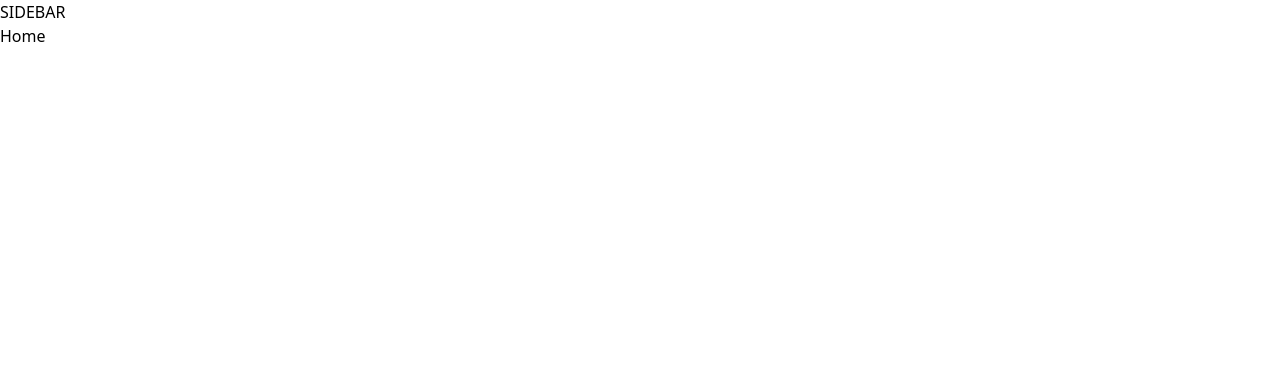
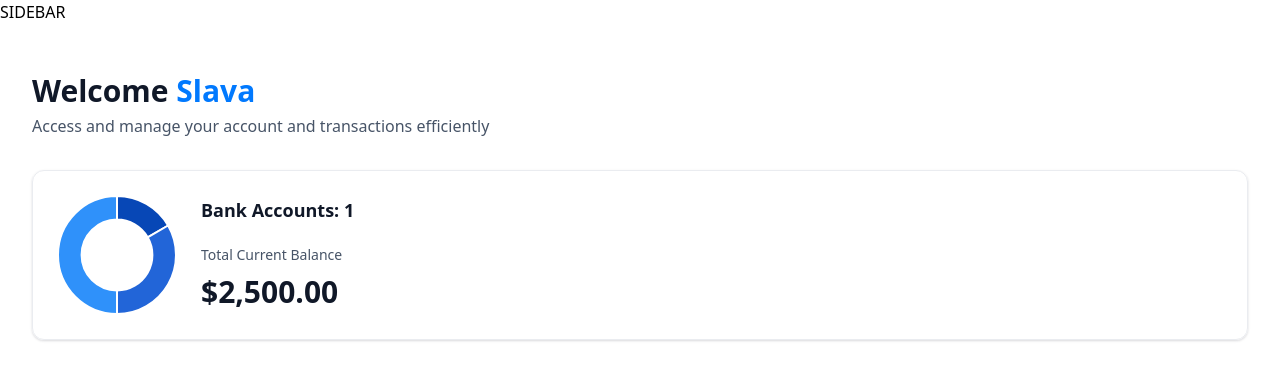
Before and after one commit to volkovVA/banking-app, a Next.js app: page / in a window 1280 px wide. Shown: the top 380 px of the page. Built offline with nearby package versions, Linux system fonts and the light colour scheme.

Commit message:
feat: add home page UI

```diff
--- a/app/(root)/page.tsx
+++ b/app/(root)/page.tsx
@@ -1,10 +1,28 @@
-import React from "react"
+import HeaderBox from "@/components/HeaderBox"
+import TotalBalanceBox from "@/components/TotalBalanceBox"
 
 const Home = () => {
+	const loggedIn= { firstName: 'Slava' }
+
 	return (
-		<div>
-			Home
-		</div>
+		<section className="home">
+			<div className="home-content">
+				<header className="home-header">
+					<HeaderBox
+						type="greeting"
+						title="Welcome"
+						subtext="Access and manage your account and transactions efficiently"
+						user={loggedIn?.firstName || 'Guest'}
+					/>
+
+					<TotalBalanceBox
+						accounts={[]}
+						totalBanks={1}
+						totalCurrentBalance={2500}
+					/>
+				</header>
+			</div>
+		</section>
 	)
 }
 
--- /dev/null
+++ b/components/AnimatedCounter.tsx
@@ -0,0 +1,18 @@
+'use client';
+
+import CountUp from "react-countup";
+
+const AnimatedCounter = ({ amount }: { amount: number }) => {
+	return (
+		<div className="w-full">
+			<CountUp
+				decimals={2}
+				decimal="."
+				prefix="$"
+				end={amount}
+			/>
+		</div>
+	)
+}
+
+export default AnimatedCounter;
--- /dev/null
+++ b/components/DoughnutChart.tsx
@@ -0,0 +1,33 @@
+'use client';
+
+import { Chart as ChartJS, ArcElement, Tooltip, Legend } from "chart.js";
+import { Doughnut } from "react-chartjs-2";
+
+ChartJS.register(ArcElement, Tooltip, Legend);
+
+const DoughnutChart = ({ accounts }: DoughnutChartProps) => {
+	const data = {
+		datasets: [
+			{
+				label: 'Banks',
+				data: [1250, 2500, 3750],
+				backgroundColor: ['#0747b6', '#2265d8', '#2f91fa']
+			}
+		],
+		labels: ['Bank 1', 'Bank 2', 'Bank 3']
+	};
+
+	return <Doughnut
+		data={data}
+		options={{
+			cutout: '60%',
+			plugins: {
+				legend: {
+					display: false
+				}
+			}
+		}}
+	/>
+}
+
+export default DoughnutChart;
--- /dev/null
+++ b/components/HeaderBox.tsx
@@ -0,0 +1,17 @@
+const HeaderBox = ({ type = "title", title, subtext, user }: HeaderBoxProps) => {
+	return (
+		<div className='header-box'>
+			<h1 className='header-box-title'>
+				{title}
+				{type === 'greeting' && (
+					<span className='text-bankGradient'>
+						&nbsp;{user}
+					</span>
+				)}
+			</h1>
+			<p className='header-box-subtext'>{subtext}</p>
+		</div>
+	)
+}
+
+export default HeaderBox;
--- /dev/null
+++ b/components/TotalBalanceBox.tsx
@@ -0,0 +1,29 @@
+import AnimatedCounter from './AnimatedCounter';
+import DoughnutChart from './DoughnutChart';
+
+const TotalBalanceBox = ({ accounts = [], totalBanks, totalCurrentBalance }: TotalBalanceBoxProps) => {
+	return (
+		<section className='total-balance'>
+			<div className='total-balance-chart'>
+				<DoughnutChart accounts={accounts} />
+			</div>
+
+			<div className='flex flex-col gap-6'>
+				<h2 className='header-2'>
+					Bank Accounts: {totalBanks}
+				</h2>
+				<div className='flex flex-col gap-2'>
+					<p className='total-balance-label'>
+						Total Current Balance
+					</p>
+
+					<div className='total-balance-amount flex-center gap-2'>
+						<AnimatedCounter amount={totalCurrentBalance}/>
+					</div>
+				</div>
+			</div>
+		</section>
+	)
+}
+
+export default TotalBalanceBox;
--- a/package.json
+++ b/package.json
@@ -9,11 +9,15 @@
     "lint": "next lint"
   },
   "dependencies": {
+    "chart.js": "^4.4.5",
     "class-variance-authority": "^0.7.0",
     "clsx": "^2.1.1",
     "lucide-react": "^0.453.0",
     "next": "14.2.15",
+    "query-string": "^9.1.1",
     "react": "^18",
+    "react-chartjs-2": "^5.2.0",
+    "react-countup": "^6.5.3",
     "react-dom": "^18",
     "tailwind-merge": "^2.5.4",
     "tailwindcss-animate": "^1.0.7"
--- a/types/index.d.ts
+++ b/types/index.d.ts
@@ -202,7 +202,7 @@
   appwriteItemId?: string;
 }
 
-declare interface TotlaBalanceBoxProps {
+declare interface TotalBalanceBoxProps {
   accounts: Account[];
   totalBanks: number;
   totalCurrentBalance: number;
```
Also changed, not shown: 1 other file (tests, documents, lock files or other folders).
